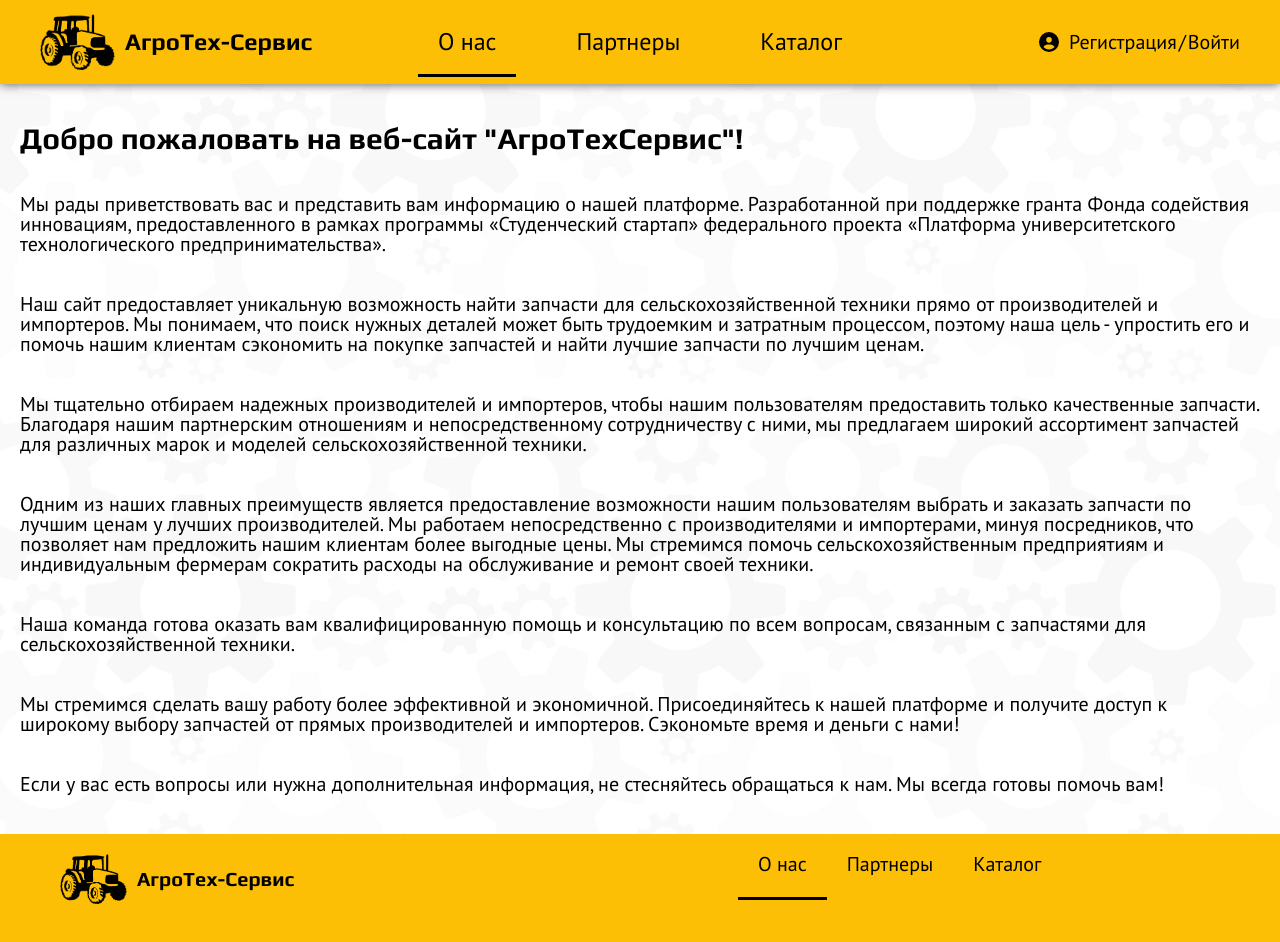
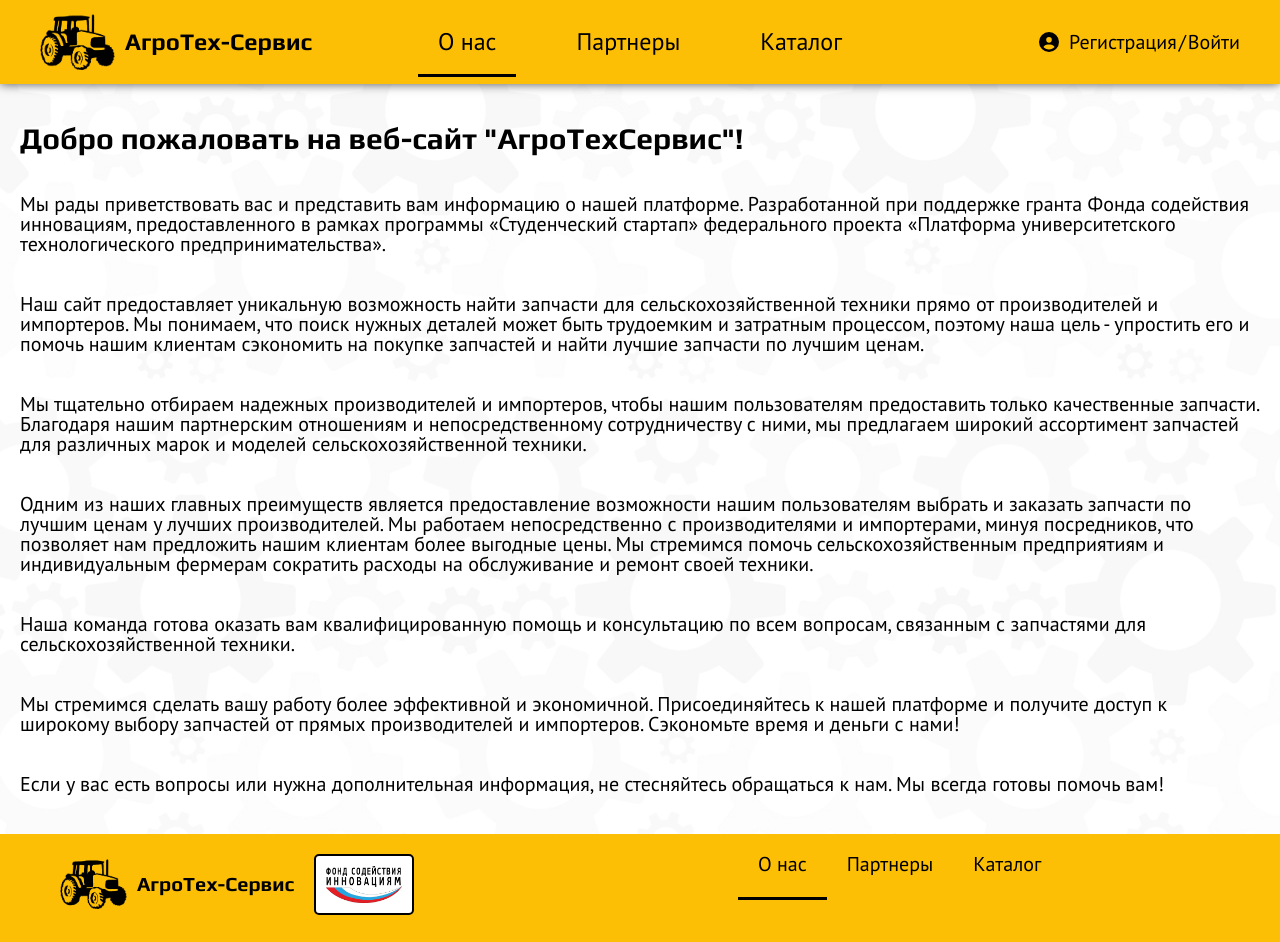
Before and after one commit to NOGAVADU/agrotech-client, a React (Vite) app: page / in a window 1280 px wide. Shown: the top 942 px of the page. Built offline with nearby package versions, Linux system fonts and the light colour scheme.

Commit message:
feat: добавил логотип фонда содействия инновациямм в футер

```diff
--- a/src/components/Footer/Footer.jsx
+++ b/src/components/Footer/Footer.jsx
@@ -3,6 +3,7 @@ import cl from './Footer.module.css'
 import MyLink from "../UI/MyLink/MyLink.jsx";
 import {ABOUT_US_ROUTE, CATALOG_ROUTE, PARTNERS_ROUTE} from "../../utils/consts.js";
 import logo from '../../assets/image/logo.png'
+import partner from '../../assets/image/partners1.png'
 import {FontAwesomeIcon} from "@fortawesome/react-fontawesome";
 import {faTelegram, faVk} from "@fortawesome/free-brands-svg-icons";
 
@@ -20,10 +21,15 @@ const Footer = () => {
         <footer className={cl.footer}>
             <div className={cl.footer__container}>
                 <div className={cl.footer__logo}>
-                    <div className={cl.logo__imgContainer}>
-                        <img src={logo} alt={'Логотип компании'} className={cl.logo__img}/>
+                    <div className={cl.logo__container}>
+                        <div className={cl.logo__imgContainer}>
+                            <img src={logo} alt={'Логотип компании'} className={cl.logo__img}/>
+                        </div>
+                        <h3 className={cl.logo__title}>АгроТех-Сервис</h3>
                     </div>
-                    <h3 className={cl.logo__title}>АгроТех-Сервис</h3>
+                    <div className={cl.partner__imgContainer}>
+                        <img src={partner} alt={'Логотип партнера'} className={cl.partner__img}/>
+                    </div>
                 </div>
                 <div className={cl.footer__nav}>
                     <ul className={cl.nav__list}>
--- a/src/components/Footer/Footer.module.css
+++ b/src/components/Footer/Footer.module.css
@@ -22,6 +22,12 @@
     grid-area: logo;
     display: flex;
     align-items: center;
+    gap: 1rem;
+}
+
+.logo__container {
+    display: flex;
+    align-items: center;
     gap: 0.5rem;
 }
 
@@ -31,6 +37,19 @@
 }
 
 .logo__img {
+    width: 100%;
+    height: 100%;
+}
+
+.partner__imgContainer {
+    padding: .5rem;
+    background-color: #fff;
+    border: 2px solid var(--main-color);
+    border-radius: 5px;
+    width: 100px;
+}
+
+.partner__img {
     width: 100%;
     height: 100%;
 }
```
Also changed, not shown: 1 other file (tests, documents, lock files or other folders).
